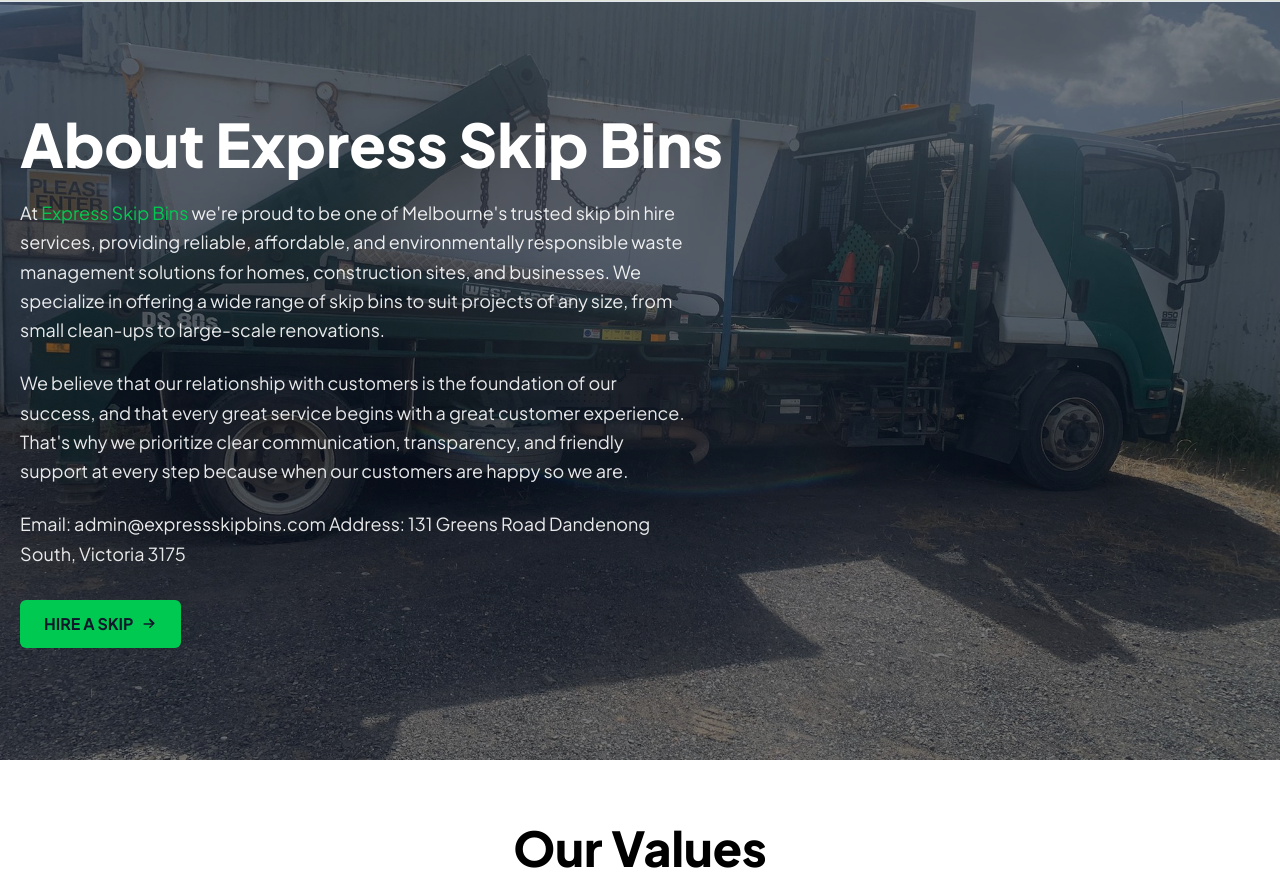
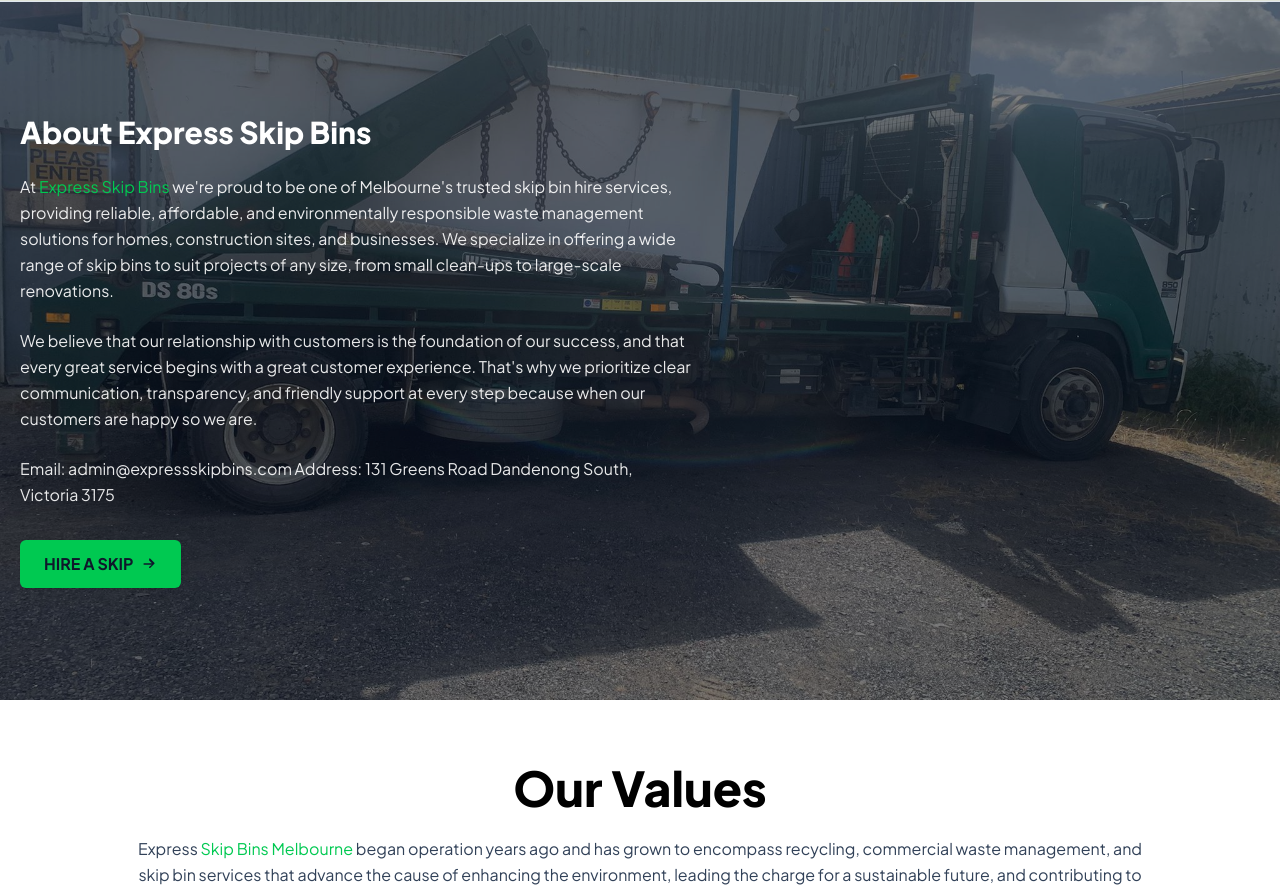
Before and after one commit to kartikk59/skipbinsaus, a Next.js app: page /About-us in a window 1280 px wide. Shown: the part 117-1004 px from the top of the page. Built offline with nearby package versions, Linux system fonts and the light colour scheme.

Commit message:
changes made

```diff
--- a/src/app/About-us/page.jsx
+++ b/src/app/About-us/page.jsx
@@ -12,19 +12,19 @@
         <div className="absolute inset-0 -z-10 bg-black/50" />
 
         <div className="max-w-screen-xl mx-auto px-5 py-20 md:py-28">
-          <h1 className="text-white text-4xl md:text-6xl font-extrabold">About Express Skip Bins</h1>
+          <h1 className="text-white text-2xl md:text-3xl font-extrabold">About Express Skip Bins</h1>
 
 
 
-          <p className="mt-6 max-w-2xl text-white/90 text-lg leading-relaxed">
+          <p className="mt-6 max-w-2xl text-white/90 text-md leading-relaxed">
             At <span className='text-green-500'>Express Skip Bins</span> we're proud to be one of Melbourne's trusted skip bin hire services, providing reliable, affordable, and environmentally responsible waste management solutions for homes, construction sites, and businesses. We specialize in offering a wide range of skip bins to suit projects of any size, from small clean-ups to large-scale renovations.
           </p>
 
-           <p className="mt-6 max-w-2xl text-white/90 text-lg leading-relaxed">
+           <p className="mt-6 max-w-2xl text-white/90 text-md leading-relaxed">
             We believe that our relationship with customers is the foundation of our success, and that every great service begins with a great customer experience. That's why we prioritize clear communication, transparency, and friendly support at every step because when our customers are happy so we are.
           </p>
 
-          <p className="mt-6 max-w-2xl text-white/90 text-lg leading-relaxed">
+          <p className="mt-6 max-w-2xl text-white/90 text-md leading-relaxed">
             Email: admin@expressskipbins.com
             Address: 131 Greens Road Dandenong South, Victoria 3175
           </p>
@@ -45,7 +45,7 @@
         <div className="max-w-screen-xl mx-auto px-5 py-16">
           <h2 className="text-center text-4xl md:text-5xl font-extrabold text-black">Our Values</h2>
           <p className="mt-6 text-center max-w-5xl mx-auto text-slate-700 leading-relaxed">
-            Xpress Industries began operation years ago and has grown to encompass recycling, commercial waste management, and skip bin services that advance the cause of enhancing the environment, leading the charge for a sustainable future, and contributing to the circular economy.
+            Express <span className='text-green-500'> Skip Bins Melbourne </span> began operation years ago and has grown to encompass recycling, commercial waste management, and skip bin services that advance the cause of enhancing the environment, leading the charge for a sustainable future, and contributing to the circular economy.
           </p>
 
           <div className="mt-10 grid grid-cols-1 md:grid-cols-2 gap-8">
```
